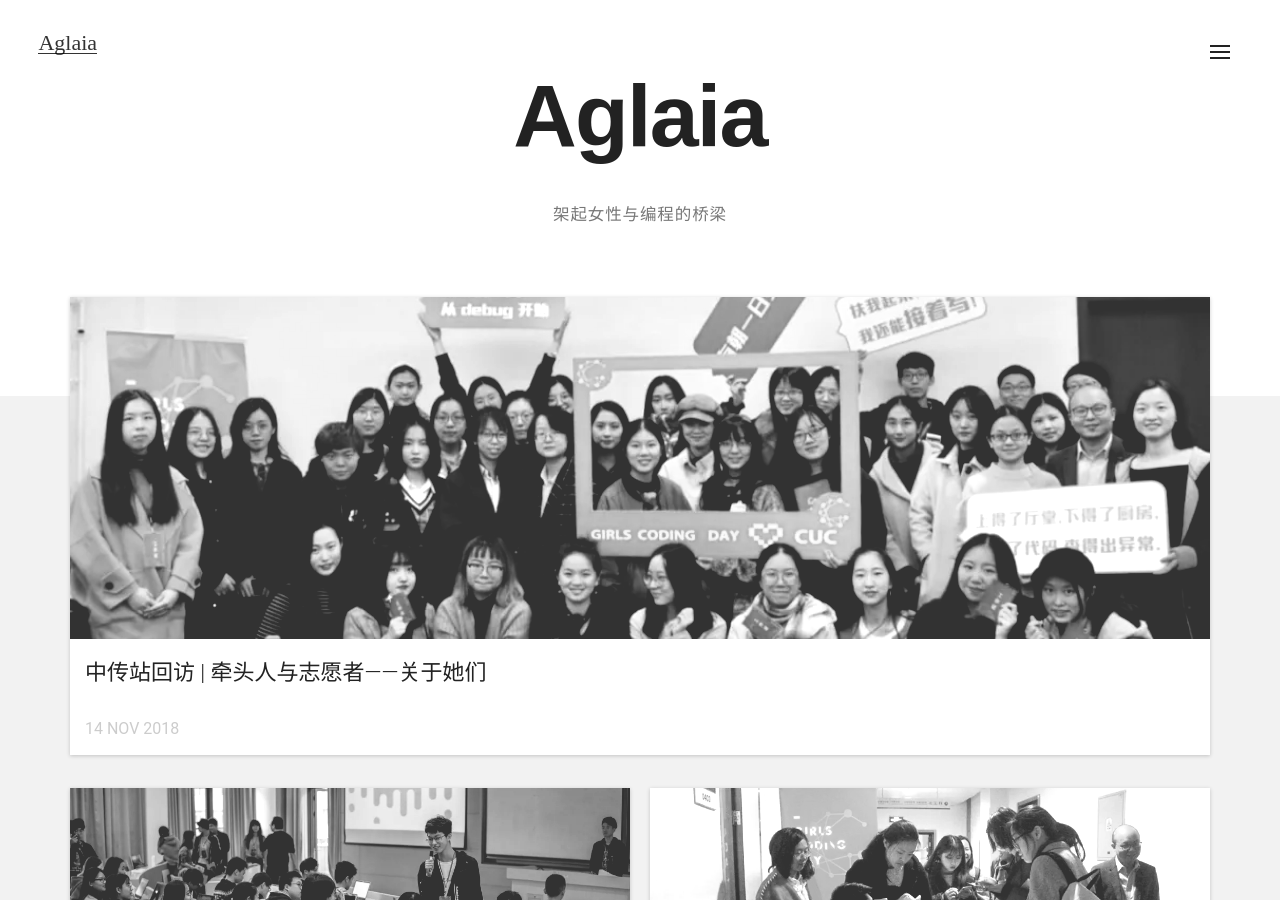
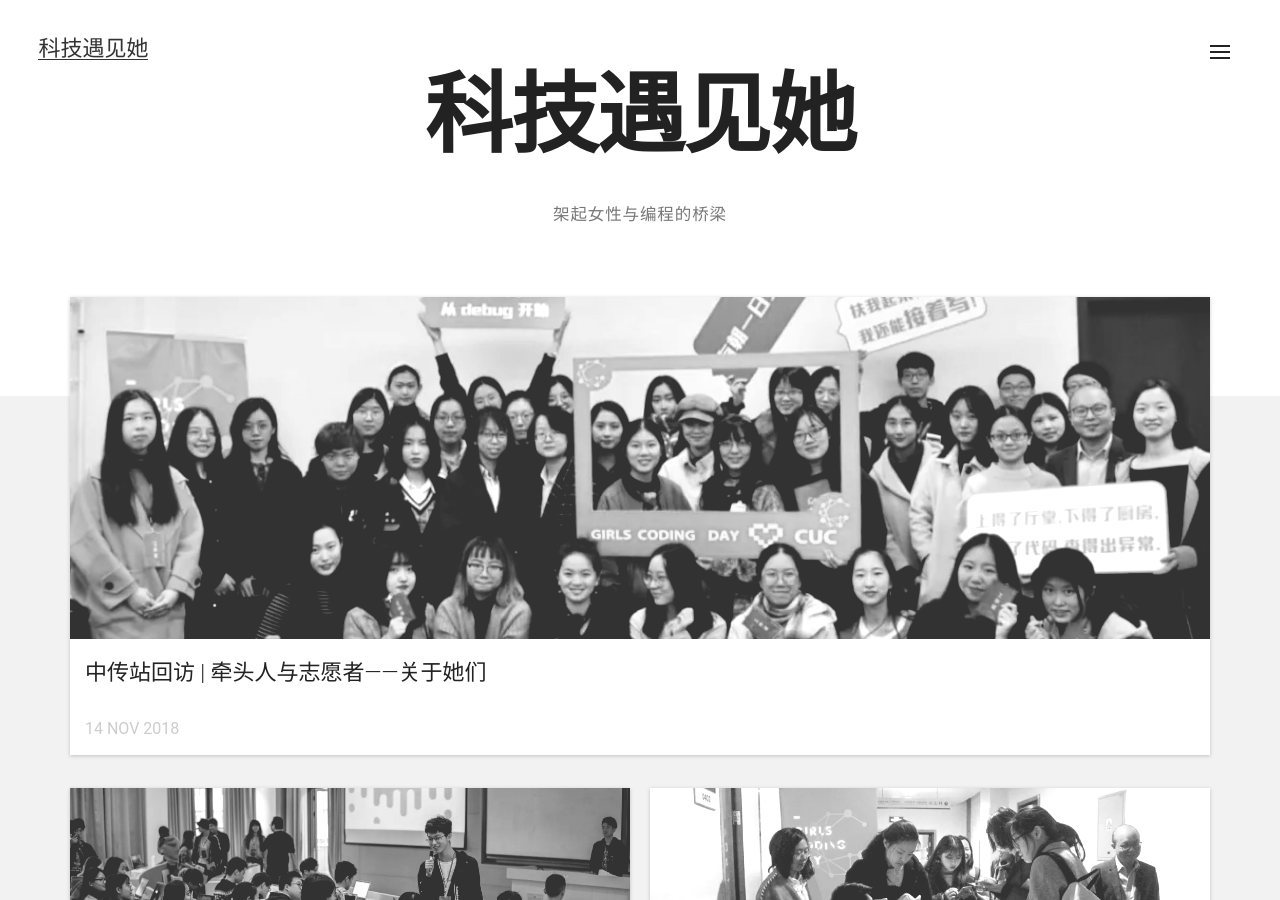
Before and after one commit to Aglaia121/my-first-blog, a Jekyll site: the page built from index.html, in a window 1280 px wide and 900 px high. Built offline with Jekyll 4.4.1, drawn with Linux system fonts in a browser that asks for light colours; nearby versions of some CDN libraries.

Commit message:
更新配置文件
自定义了标题

```diff
--- a/_config.yml
+++ b/_config.yml
@@ -4,7 +4,7 @@ baseurl: '/my-first-blog'
 # 网页的标题
 title: "Girls Coding Day"
 # 网站的主标题
-name: "Aglaia"
+name: "科技遇见她"
 description: "架起女性与编程的桥梁"
 
 # 其它配置, 可忽略, 无需修改
```
